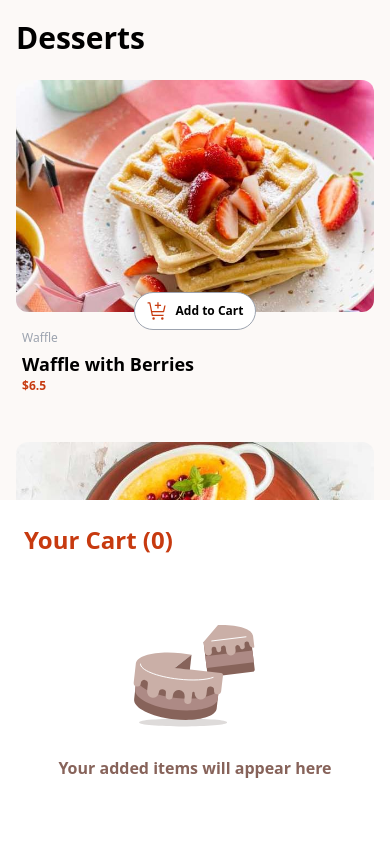
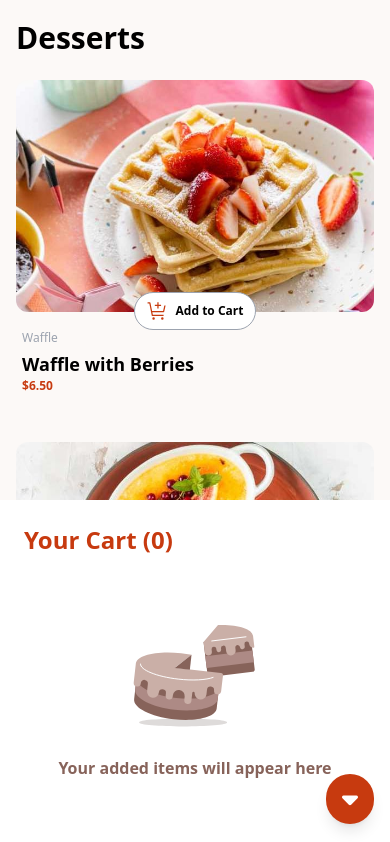
Before and after one commit to CardManj/product-list, a React (Vite) app: page / in a window 390 px wide. Shown: the top 842 px of the page. Built offline with nearby package versions, Linux system fonts and the light colour scheme.

Commit message:
style: :art: Aside responsive functionality
Implementing a button to make appear and hidde the aside

```diff
--- a/data.ts
+++ b/data.ts
@@ -38,7 +38,7 @@ export const data_group: Data[] = [
     },
     name: "Vanilla Bean Crème Brûlée",
     category: "Crème Brûlée",
-    price: 7.0,
+    price: 7.00,
   },
   {
     id: 0o50124,
@@ -50,7 +50,7 @@ export const data_group: Data[] = [
     },
     name: "Macaron Mix of Five",
     category: "Macaron",
-    price: 8.0,
+    price: 8.00,
   },
   {
     id: 0o50125,
@@ -62,7 +62,7 @@ export const data_group: Data[] = [
     },
     name: "Classic Tiramisu",
     category: "Tiramisu",
-    price: 5.5,
+    price: 5.50,
   },
   {
     id: 0o50126,
@@ -74,7 +74,7 @@ export const data_group: Data[] = [
     },
     name: "Pistachio Baklava",
     category: "Baklava",
-    price: 4.0,
+    price: 4.00,
   },
   {
     id: 0o50127,
@@ -86,7 +86,7 @@ export const data_group: Data[] = [
     },
     name: "Lemon Meringue Pie",
     category: "Pie",
-    price: 5.0,
+    price: 5.00,
   },
   {
     id: 0o50131,
@@ -98,7 +98,7 @@ export const data_group: Data[] = [
     },
     name: "Red Velvet Cake",
     category: "Cake",
-    price: 4.5,
+    price: 4.50,
   },
   {
     id: 0o50132,
@@ -110,7 +110,7 @@ export const data_group: Data[] = [
     },
     name: "Salted Caramel Brownie",
     category: "Brownie",
-    price: 4.5,
+    price: 4.50,
   },
   {
     id: 0o50133,
@@ -122,6 +122,6 @@ export const data_group: Data[] = [
     },
     name: "Vanilla Panna Cotta",
     category: "Panna Cotta",
-    price: 6.5,
+    price: 6.50,
   },
 ];
--- a/index.html
+++ b/index.html
@@ -1,8 +1,8 @@
-<!doctype html>
+<!DOCTYPE html>
 <html lang="en">
   <head>
     <meta charset="UTF-8" />
-    <link rel="icon" type="image/svg+xml" href="/vite.svg" />
+    <link rel="icon" type="image" href="/src/assets/images/favicon-32x32.png" />
     <meta name="viewport" content="width=device-width, initial-scale=1.0" />
     <title>Product list</title>
   </head>
--- /dev/null
+++ b/src/assets/icons/CloseArrow.icon.tsx
@@ -0,0 +1,30 @@
+export type CloseArrowIconPops ={
+    fill?: string,
+    className?: string
+}
+
+export function CloseArrowIcon({className, fill = 'currentColor'}: CloseArrowIconPops){
+    return (
+        <svg xmlns="http://www.w3.org/2000/svg" fill={fill} className={className} viewBox="0 0 320 512">
+            <path d="M137.4 374.6c12.5 12.5 32.8 12.5 45.3 0l128-128c9.2-9.2 11.9-22.9 6.9-34.9s-16.6-19.8-29.6-19.8L32 192c-12.9 0-24.6 7.8-29.6 19.8s-2.2 25.7 6.9 34.9l128 128z"/>
+        </svg>
+    )
+}
+
+
+// ░░░░░░░░░░░░░░░░░░░░░░░░░░░░░░░░░░░░░░
+// ░░░░░░░░░░░░░░░░░░░░░░░░░░░░░░░░░░░░░░
+// ░░░░░░░░░░░░░░░░░░░░░░░░░░░░░░░░░░░░░░
+// ░░░░░░░░░░░░░░░░░░░░░░░░░░░░░░░░░░░░░░
+// ░░░░░░░░░░█████████████████████░░░░░░░
+// ░░░░░░░░░░█████████████████████░░░░░░░
+// ░░░░░░░░░░░███████████████████░░░░░░░░
+// ░░░░░░░░░░░░░███████████████░░░░░░░░░░
+// ░░░░░░░░░░░░░░████████████░░░░░░░░░░░░
+// ░░░░░░░░░░░░░░░░█████████░░░░░░░░░░░░░
+// ░░░░░░░░░░░░░░░░░░██████░░░░░░░░░░░░░░
+// ░░░░░░░░░░░░░░░░░░░████░░░░░░░░░░░░░░░
+// ░░░░░░░░░░░░░░░░░░░░░░░░░░░░░░░░░░░░░░
+// ░░░░░░░░░░░░░░░░░░░░░░░░░░░░░░░░░░░░░░
+// ░░░░░░░░░░░░░░░░░░░░░░░░░░░░░░░░░░░░░░
+// ░░░░░░░░░░░░░░░░░░░░░░░░░░░░░░░░░░░░░░
--- /dev/null
+++ b/src/assets/icons/OpenArrow.icon.tsx
@@ -0,0 +1,20 @@
+export type OpenArrowIconPops ={
+    fill?: string,
+    className?: string
+}
+
+export function OpenArrowIcon({className, fill = 'currentColor'}: OpenArrowIconPops){
+    return (
+        <svg xmlns="http://www.w3.org/2000/svg" fill={fill} className={className} viewBox="0 0 320 512">
+            <path d="M182.6 137.4c-12.5-12.5-32.8-12.5-45.3 0l-128 128c-9.2 9.2-11.9 22.9-6.9 34.9s16.6 19.8 29.6 19.8l256 0c12.9 0 24.6-7.8 29.6-19.8s2.2-25.7-6.9-34.9l-128-128z"/>
+        </svg>
+    )
+}
+
+
+// ░░░░░░░░░░░░░░░░░░
+// ░░░░░░░░███░░░░░░░
+// ░░░░░░░█████░░░░░░
+// ░░░░░█████████░░░░
+// ░░░░███████████░░░
+// ░░░░░░░░░░░░░░░░░░
--- a/src/assets/icons/index.ts
+++ b/src/assets/icons/index.ts
@@ -5,3 +5,5 @@ export { OrderConfirmedIcon } from "./OrderConfirmed.icon";
 export { RemoveItemIcon } from "./RemoveItem.icon";
 export { TreeLogoIcon } from "./TreeLogo.icon";
 export { EmptyCart } from "./EmptyCart.picture";
+export { OpenArrowIcon } from "./OpenArrow.icon";
+export { CloseArrowIcon } from "./CloseArrow.icon";
--- a/src/components/aside/Aside.tsx
+++ b/src/components/aside/Aside.tsx
@@ -1,17 +1,38 @@
-import { EmptyCart } from "../../assets/icons";
+import { useState } from "react";
+import { EmptyCart, OpenArrowIcon, CloseArrowIcon } from "../../assets/icons";
 
 export default function Aside() {
+  const [isHidden, setIsHidden] = useState(false);
+
+  const toggleAside = () => {
+    setIsHidden(!isHidden);
+  };
+
   return (
-    <aside className="bg-white w-[75%] h-fit p-6 flex flex-col rounded-2xl shadow-md max-[1660px]:w-full max-sm:z-20 max-sm:fixed max-sm:bottom-0 max-sm:rounded-none max-sm:shadow-xl">
+    <>
+      {/* Botón fijo que solo se muestra en móviles */}
+      <button
+        className="sm:hidden fixed right-4 bottom-[20px] px-4 py-3 text-white bg-MentorRed rounded-full shadow-lg z-30 "
+        onClick={toggleAside}
+      >
+        {isHidden ? <OpenArrowIcon className="w-4 p-0 "/> : <CloseArrowIcon className="w-4 p-0 +"/>}
+      </button>
+
+      <aside
+        className={`bg-white w-[75%] h-fit p-6 flex flex-col rounded-2xl shadow-md max-[1660px]:w-full ${
+          isHidden ? "max-sm:translate-y-full" : "max-sm:translate-y-0"
+        } max-sm:z-20 max-sm:fixed max-sm:bottom-0 max-sm:rounded-none max-sm:shadow-xl max-sm:transition-transform max-sm:duration-300`}
+      >
         <h1 className="text-MentorRed text-3xl font-semibold max-md:text-2xl">
           Your Cart (0)
         </h1>
-      <div className="flex items-center flex-col justify-center  my-10 mt-14">
+        <div className="flex items-center flex-col justify-center my-10 mt-14">
           <EmptyCart className="max-md:w-[70%]" />
           <p className="text-center text-lg text-MentorRose/500 font-semibold pt-4 max-sm:text-base">
             Your added items will appear here
           </p>
         </div>
       </aside>
+    </>
   );
 }
--- a/src/components/gallery/Card.tsx
+++ b/src/components/gallery/Card.tsx
@@ -55,7 +55,7 @@ export default function Card() {
               {data.name}
             </h1>
             <p className="max-lg:text-xs text-sm font-semibold text-MentorRed">
-              ${data.price}
+              ${data.price.toFixed(2)}
             </p>
           </section>
         </section>
```
Lines whose indentation alone changed are shown as unchanged.
